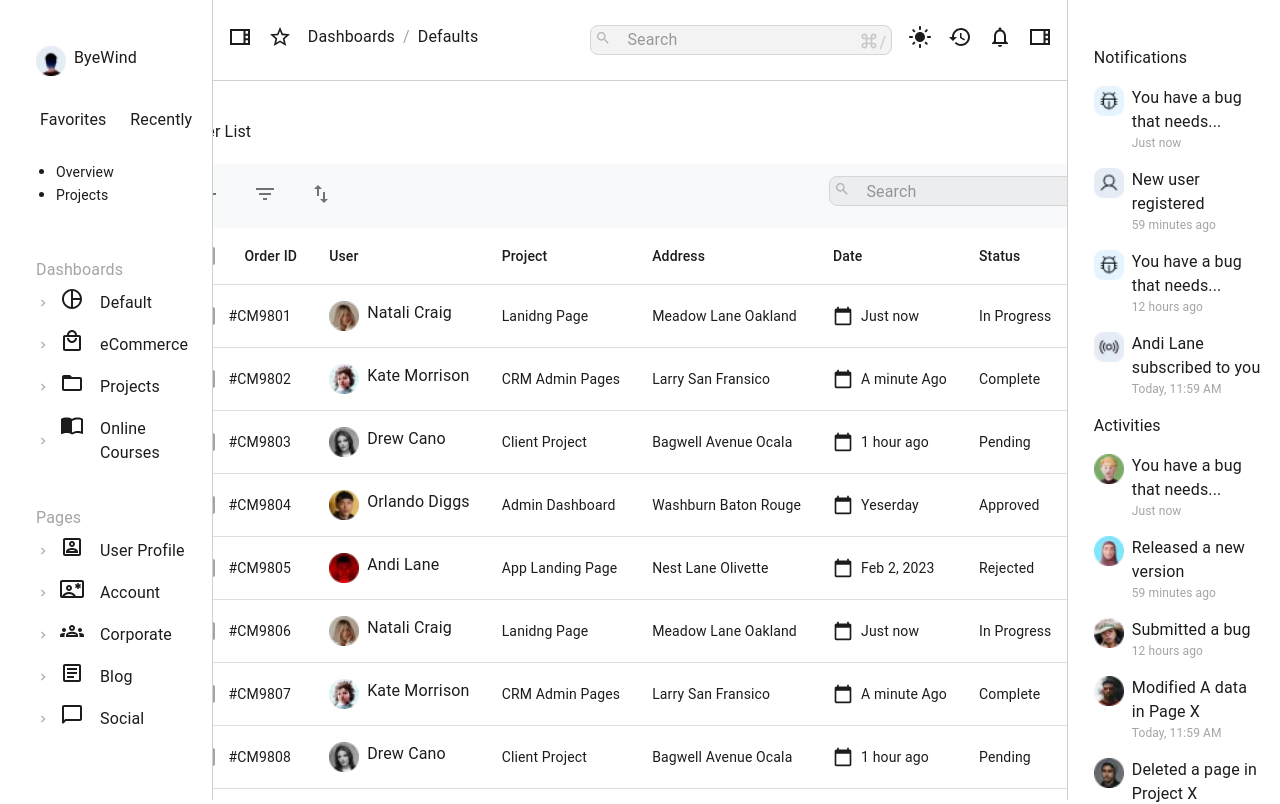
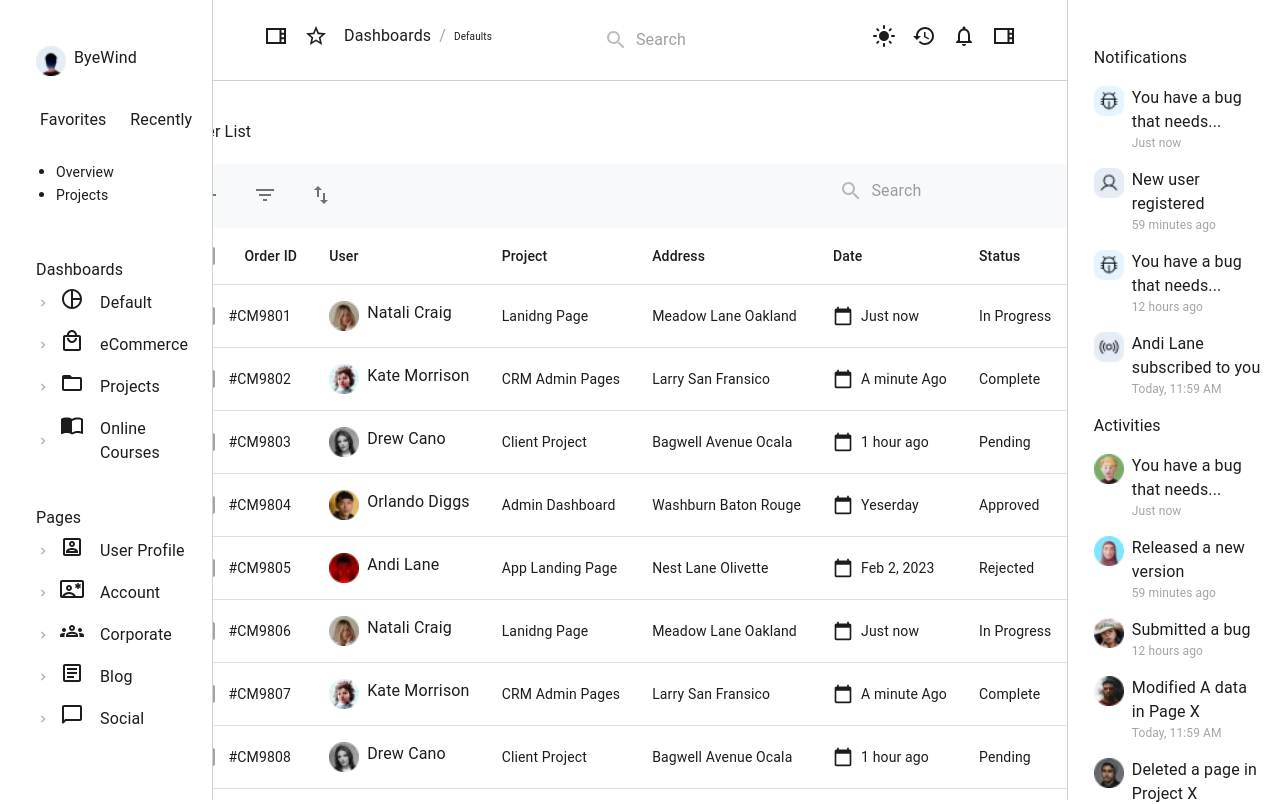
Before and after one commit to VIJ4YKUMAR/Admin-Dashboard, a React (Vite) app: page /orders in a window 1280 px wide. Shown: the top 804 px of the page. Built offline with nearby package versions, Linux system fonts and the light colour scheme.

Commit message:
vj/searchbar-popup-for-xs-screens

```diff
--- a/src/App.css
+++ b/src/App.css
@@ -1,6 +1,6 @@
 #root {
   margin: 0 auto;
-  padding: 2rem;
+  padding: 2rem 0 0 0;
   text-align: center;
 }
 
--- a/src/Components/ApplicationBar/ApplicationBar.jsx
+++ b/src/Components/ApplicationBar/ApplicationBar.jsx
@@ -68,7 +68,7 @@ const ResponsiveAppBar = () => {
           <Toolbar sx={{ background: theme.palette.background.default }} className="appbar" disableGutters>
             <Stack direction="row" sx={{
               gap: {
-                xs: 17,
+                xs: 6,
                 sm: 10,
                 md: 28,
                 lg: 14,
@@ -86,10 +86,18 @@ const ResponsiveAppBar = () => {
                   <StarBorderOutlinedIcon style={{ color: theme.palette.text.primary }} />
                 </Link>
                 <Breadcrumbs>
-                  <Link style={{ color: theme.palette.text.primary }} underline="none" href="/">
+                  <Link className="breadcrumb" style={{
+                    color: theme.palette.text.primary, fontSize: {
+                      xs: "10px",
+                    }
+                  }} underline="none" href="/">
                     Dashboards
                   </Link>
-                  <Typography color="textPrimary">Defaults</Typography>
+                  <Typography sx={{
+                    fontSize: {
+                      xs: "10px",
+                    }
+                  }} color="textPrimary">Defaults</Typography>
                 </Breadcrumbs>
               </Stack>
               <Stack direction="row" gap={2} >
--- a/src/Components/ApplicationBar/applicationbar.css
+++ b/src/Components/ApplicationBar/applicationbar.css
@@ -16,3 +16,9 @@
 .css-h783dy-MuiPaper-root-MuiAppBar-root {
   --AppBar-background: none;
 }
+
+@media (max-width: 450px) {
+  .breadcrumb {
+    font-size: 10px;
+  }
+}
--- a/src/Components/Linechart/Linecharts.jsx
+++ b/src/Components/Linechart/Linecharts.jsx
@@ -6,10 +6,11 @@ import "../Linechart/linecharts.css";
 const Linechart = () => {
   const chartRef = useRef(null);
   const theme = useTheme();
+  const isDarkMode = theme.palette.mode === "dark";
 
   const colorMapping = {
     "Current Week $58,211": "#A8C5DA",
-    "Previous Week $68,768": "#1C1C1C",
+    "Previous Week $68,768": isDarkMode ? "#C6C7F8" : "#1C1C1C",
   };
 
   const seriesData = [
--- a/src/Components/OrdersPage/OrdersPage.jsx
+++ b/src/Components/OrdersPage/OrdersPage.jsx
@@ -9,7 +9,7 @@ const OrdersPage = () => {
 
   return (
     <Layout>
-      <Grid className="table-container" style={{ background: theme.palette.background.default }} container sx={{ marginBottom: "100px" }}>
+      <Grid className="table-container" style={{ background: theme.palette.background.default }} container sx={{ marginBottom: "520px" }}>
         <Grid item xs={12} >
           <OrderTable />
         </Grid>
--- a/src/Components/SearchBar/SearchBar.jsx
+++ b/src/Components/SearchBar/SearchBar.jsx
@@ -1,20 +1,69 @@
-import React from "react";
-import Stack from '@mui/material/Stack';
+import React, { useState } from "react";
+import Stack from "@mui/material/Stack";
 import Input from "@mui/material/Input";
-import "../SearchBar/searchbar.css";
-import SearchIcon from '@mui/icons-material/Search';
-import KeyboardCommandKeyIcon from '@mui/icons-material/KeyboardCommandKey';
+import SearchIcon from "@mui/icons-material/Search";
+import IconButton from "@mui/material/IconButton";
+import Box from "@mui/material/Box";
+import Paper from "@mui/material/Paper";
+import useMediaQuery from "@mui/material/useMediaQuery";
+import CloseIcon from "@mui/icons-material/Close";
 
 const SearchBar = ({ inNavbar }) => {
+  const [expanded, setExpanded] = useState(false);
+  const isMobile = useMediaQuery("(max-width:600px)");
+
+  const handleExpand = () => {
+    setExpanded(true);
+  };
+
+  const handleClose = () => {
+    setExpanded(false);
+  };
+
   return (
-    <Stack id="searchbar" direction="row" gap={1} sx={{ textAlign: "center" }}>
-      <SearchIcon className="searchglass" color="disabled" />
-      <Input id="searchInput" disableUnderline placeholder="Search" />
-      {inNavbar ?
-        <Stack className="command-icon" direction="row" textAlign="center">
-          <KeyboardCommandKeyIcon fontSize="small" /> /
-        </Stack> : <></>
-      }
+    <Stack direction="row" gap={1} alignItems="center" sx={{ textAlign: "center" }}>
+      {isMobile ? (
+        <>
+          <IconButton sx={{ padding: 0, marginBottom: 1 }} onClick={handleExpand}>
+            <SearchIcon color="action" />
+          </IconButton>
+
+          {expanded && (
+            <Paper
+              elevation={3}
+              sx={{
+                position: "fixed",
+                top: "10px",
+                left: "50%",
+                transform: "translateX(-50%)",
+                width: "90%",
+                maxWidth: "600px",
+                zIndex: 1300,
+                padding: "8px 16px",
+                display: "flex",
+                alignItems: "center",
+                gap: 1,
+              }}
+            >
+              <Input
+                id="searchInput"
+                disableUnderline
+                placeholder="Search"
+                autoFocus
+                fullWidth
+              />
+              <IconButton onClick={handleClose}>
+                <CloseIcon />
+              </IconButton>
+            </Paper>
+          )}
+        </>
+      ) : (
+        <>
+          <SearchIcon className="searchglass" color="disabled" />
+          <Input id="searchInput" disableUnderline placeholder="Search" />
+        </>
+      )}
     </Stack>
   );
 };
--- a/src/Components/SideNavbar/SideNavbar.jsx
+++ b/src/Components/SideNavbar/SideNavbar.jsx
@@ -38,7 +38,7 @@ const SideNavbar = () => {
       </Stack>
       <Stack gap={4}>
         <Stack>
-          <Typography textAlign="left" color="#1C1C1C66">
+          <Typography color="text.primary" textAlign="left">
             Dashboards
           </Typography>
           {
@@ -48,7 +48,7 @@ const SideNavbar = () => {
           }
         </Stack>
         <Stack>
-          <Typography textAlign="left" color="#1C1C1C66">
+          <Typography color="text.primary" textAlign="left">
             Pages
           </Typography>
           {
```
